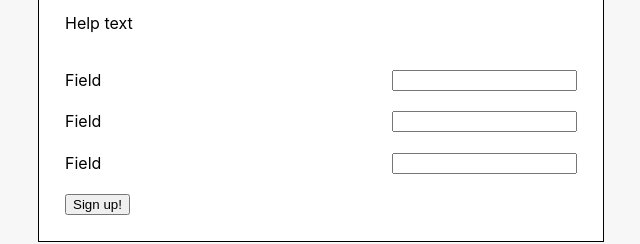
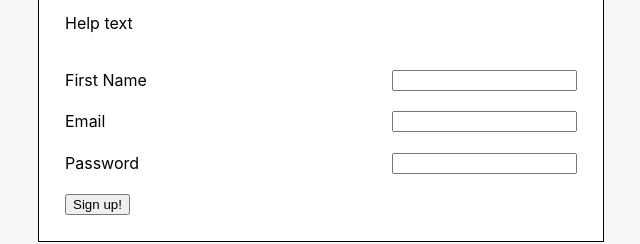
Before and after one commit to aarajh/flipgridchallenge, a React (Create React App) app: page / in a window 1280 px wide. Shown: the part 345-589 px from the top of the page, without its empty margins (319-959 px from the left). Built offline with nearby package versions, Linux system fonts and the light colour scheme.

Commit message:
Added very basic form logic i.e. saving field data in state

```diff
--- a/src/components/Field/index.js
+++ b/src/components/Field/index.js
@@ -8,6 +8,8 @@ const Field = props => (
     <input
         type={props.type}
         name={props.name}
+        onChange={props.onChange}
+        value={props.value}
         >
 
     </input>
@@ -18,7 +20,9 @@ Field.defaultProps = {
     label: 'Field',
     name: 'Field',
     type: 'text',
-    className: 'DefaultFieldClass'
+    value: '',
+    className: 'DefaultFieldClass',
+    onChange: null
 }
 
 export default Field;
--- a/src/screens/Signup/index.js
+++ b/src/screens/Signup/index.js
@@ -3,7 +3,24 @@ import './Signup.css';
 import Field from 'components/Field/'
 
 class Signup extends React.Component{
+    constructor(props){
+        super(props);
+        this.state={
+            firstName: '',
+            email: '',
+            password: '',
+        }
+    }
 
+    inputHandler = (event)=>{
+        var e=event;
+        const fieldName = e.target.name;
+        const val = e.target.value;
+        console.log(event.target)
+        this.setState({
+            [fieldName]: val
+        })
+    }
     render(){
 
         return(
@@ -11,9 +28,26 @@ class Signup extends React.Component{
 
             <h1>Signup</h1>
             <p>Help text</p>
-            <Field/>
-            <Field/>
-            <Field/>
+            <Field
+                value={this.state.firstName}
+                label="First Name"
+                name="firstName"
+                onChange={this.inputHandler}
+
+                />
+            <Field
+                value={this.state.email}
+                label="Email"
+                name="email"
+                onChange={this.inputHandler}
+                />
+            <Field
+                value={this.state.password}
+                label="Password"
+                name="password"
+                type="password"
+                onChange={this.inputHandler}
+                />
             <button>Sign up!</button>
             </div>
         )
```
